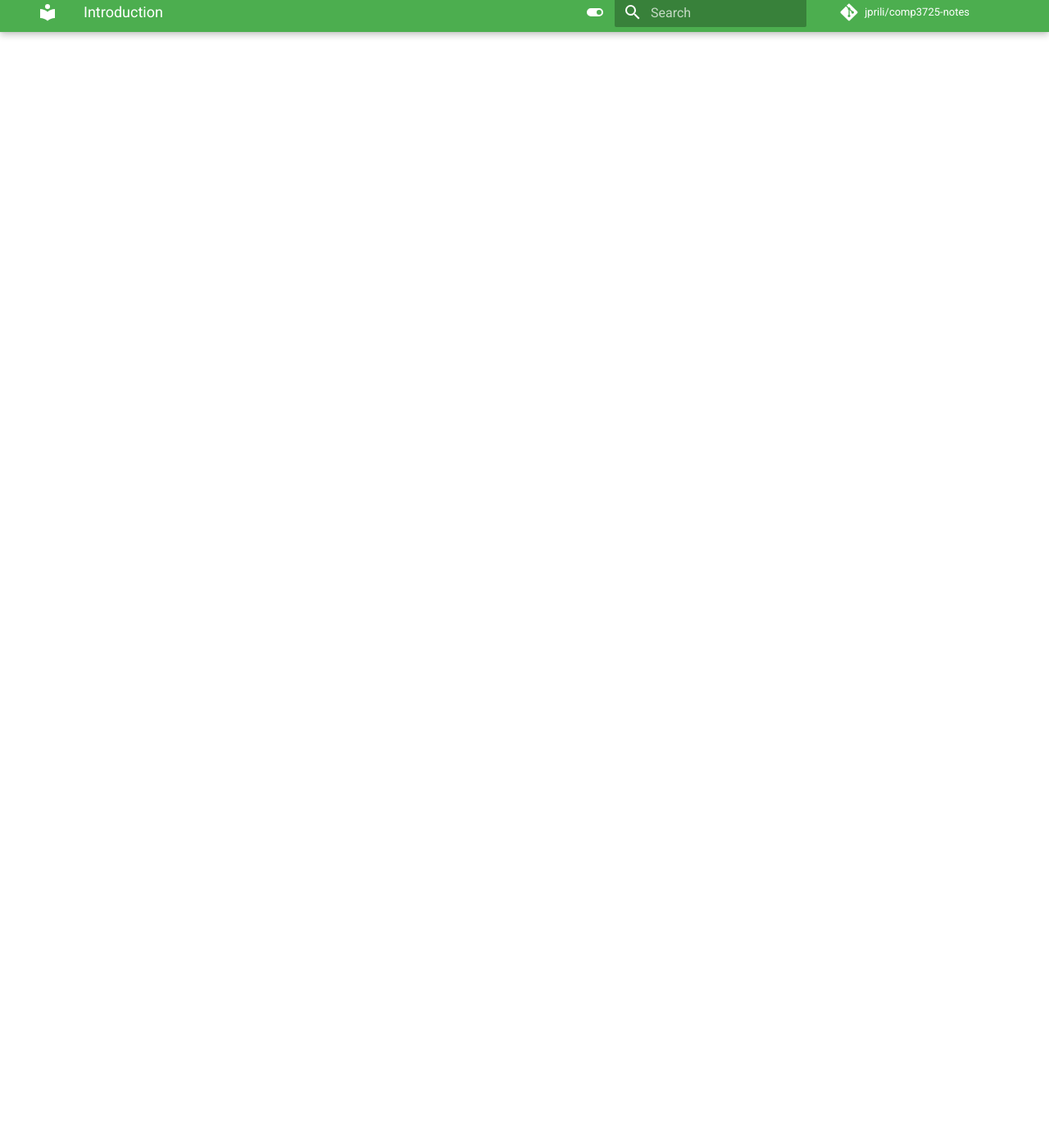
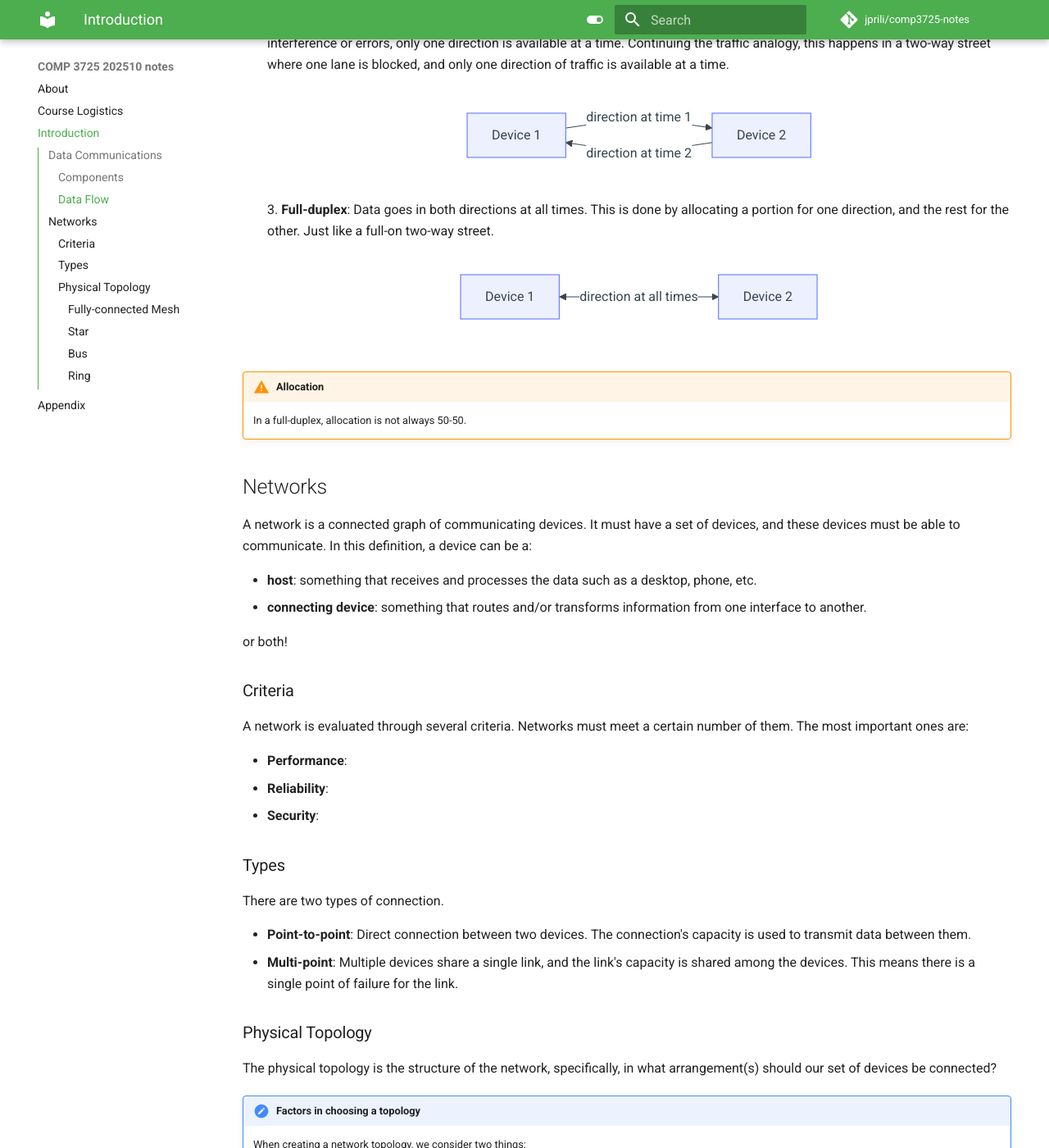
Before and after one commit to jprili/comp3725-notes, an MkDocs documentation site: the page built from docs/module-01.md, in a window 1280 px wide and 1400 px high, scrolled down 1361 px. Shown: the whole window at 82% size. Built offline with MkDocs 1.6.1 and Material for MkDocs 9.7.7, drawn with Linux system fonts in a browser that asks for light colours; comment, search, counter and statistics services are not loaded; some of the changed text lies outside the part shown.

Commit message:
add network

````diff
--- a/docs/module-01.md
+++ b/docs/module-01.md
@@ -18,15 +18,142 @@ Two devices and a medium is an informal way to describe
 the components of a data communications system.
 Formally, there are five components in a data communications system.
 
-1. Sender (TX)
-2. Receiver (RX)
-3. Medium
-4. Message
-5. Protocol
+1. **Sender**: sends the message
+2. **Receiver**: receives the message
+3. **Medium**: the (physical) path the message need to travel on to go from the sender to the receiver.
+4. **Message**: the data
+5. **Protocol**: a set of rules that both the sender and receiver agree to in order to
+                 properly understand messages between communicating devices.
 
+<figure style="height:100%; width:100%;">
 ``` mermaid
-graph LR
-    A[Sender] -- "transmission medium" --- B[Receiver];
+---
+config:
+    layout: elk
+---
+flowchart LR
+    subgraph TX
+        P[Protocol]
+        S[Sender]
+    end
+    subgraph RX
+        P_[Protocol]
+        R[Receiver]
+    end
+    S --- M[Message]
+    M --> R
+    subgraph "transmission medium"
+        M
+    end
 ```
+<caption>
+    Components of a data communications system.
+</caption>
+</figure>
+
+### Data Flow
+There are three kinds of communication between two devices, namely *simplex*, *half-duplex*, and *duplex*.
+
+1. **Simplex**: Data only goes in one direction (e.g. a mainframe to a monitor, keyboard to a computer).
+                This uses the entire capacity of the medium to send the data. This is similar to a one-way street.
+
+    <figure style="height:100%; width:100%">
+    ```mermaid
+    flowchart LR
+        D1[Device 1] -- "direction of data" --> D2[Device 2]
+
+    ```
+    </figure>
+
+2. **Half-duplex**: Data goes in two directions, but the entire capacity of the medium is used to send data.
+                    To avoid destructive interference or errors, only one direction is available at a time.
+                    Continuing the traffic analogy, this happens in a two-way street where one lane is blocked,
+                    and only one direction of traffic is available at a time.
+
+    <figure style="height:100%; width:100%">
+    ```mermaid
+    flowchart LR
+        D1[Device 1] -- "direction at time 1" --> D2[Device 2]
+        D2 -- "direction at time 2" --> D1
+
+    ```
+    </figure>
+3. **Full-duplex**: Data goes in both directions at all times.
+                    This is done by allocating a portion for one direction, and the rest for the other.
+                    Just like a full-on two-way street.
+
+    <figure style="height:100%; width:100%">
+    ```mermaid
+    flowchart LR
+        D1[Device 1] <-- "direction at all times" --> D2[Device 2]
+    ```
+    </figure>
+
+!!! warning "Allocation"
+
+    In a full-duplex, allocation is not always 50-50.
 
 ## Networks
+A network is a connected graph of communicating devices.
+It must have a set of devices, and these devices must be able to communicate.
+In this definition, a device can be a:
+
+* **host**: something that receives and processes the data such as a desktop, phone, etc.
+* **connecting device**: something that routes and/or transforms information from one interface
+                         to another.
+
+or both!
+
+### Criteria
+
+A network is evaluated through several criteria.
+Networks must meet a certain number of them.
+The most important ones are:
+
+* **Performance**:
+* **Reliability**:
+* **Security**:
+
+### Types
+
+There are two types of connection.
+
+* **Point-to-point**: Direct connection between two devices.
+                      The connection's capacity is used to transmit data between them.
+* **Multi-point**: Multiple devices share a single link,
+                   and the link's capacity is shared among the devices.
+                   This means there is a single point of failure for the link.
+
+### Physical Topology
+
+The physical topology is the structure of the network,
+specifically, in what arrangement(s) should our set of devices be connected?
+
+!!! note "Factors in choosing a topology"
+
+    When creating a network topology, we consider two things:
+
+    * purpose of the network
+    * cost
+
+    Also, networks do not need to have a single topology.
+    We can combine them according to our needs and budget.
+
+#### Fully-connected Mesh
+
+Analogous to a [complete graph](https://en.wikipedia.org/wiki/Complete_graph){:target="_blank"} in Mathematics.
+Every device has a direct (point-to-point) connection with all the other devices.
+In this topology, $n$ nodes have $\frac{n(n-1)}{2}$ **full-duplex** links.
+
+<figure markdown>
+| advantages | disadvantages |
+| ---------- | ------------- |
+| dedicated links | expensive due to cabling and I/O ports needed to implement |
+| robust | |
+| private and secure | |
+| easy fault identification and isolation | |
+</figure>
+
+#### Star
+#### Bus
+#### Ring
````
